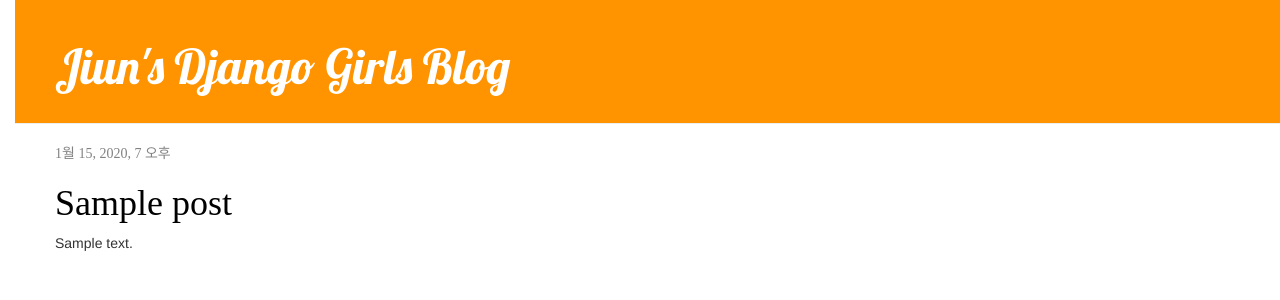
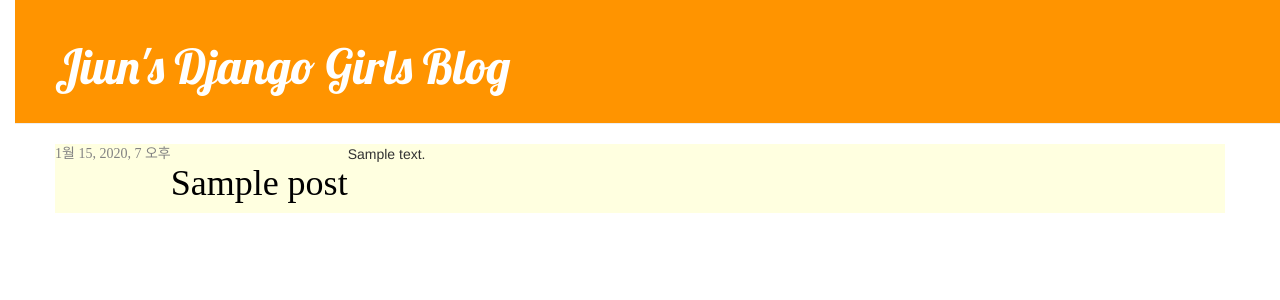
Before and after one commit to s-jiun/Piro15, a Django app: page / in a window 1280 px wide. Shown: the top 300 px of the page. Run offline with Django 3.2, Linux system fonts and the light colour scheme; tables that the repository leaves empty hold one stand-in row (values such as "Sample post"); some libraries are stand-ins or nearby versions.

Commit message:
디자인 수정

```diff
--- a/djangogirls/blog/static/css/blog.css
+++ b/djangogirls/blog/static/css/blog.css
@@ -58,7 +58,9 @@ h4 {
 }
 
 .post {
+  display: flex;
   margin-bottom: 70px;
+  background-color: lightyellow;
 }
 
 .post h1 a,
```
